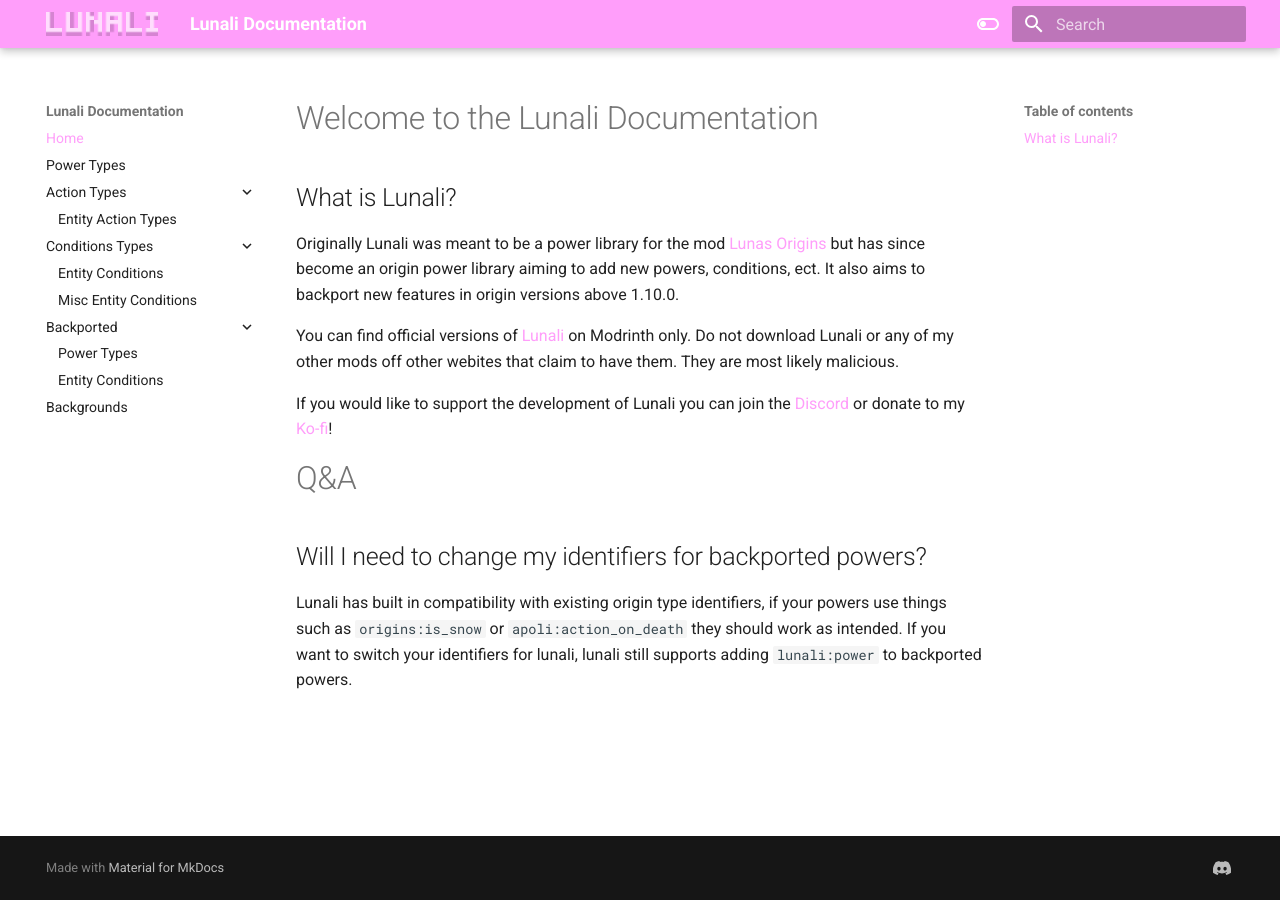
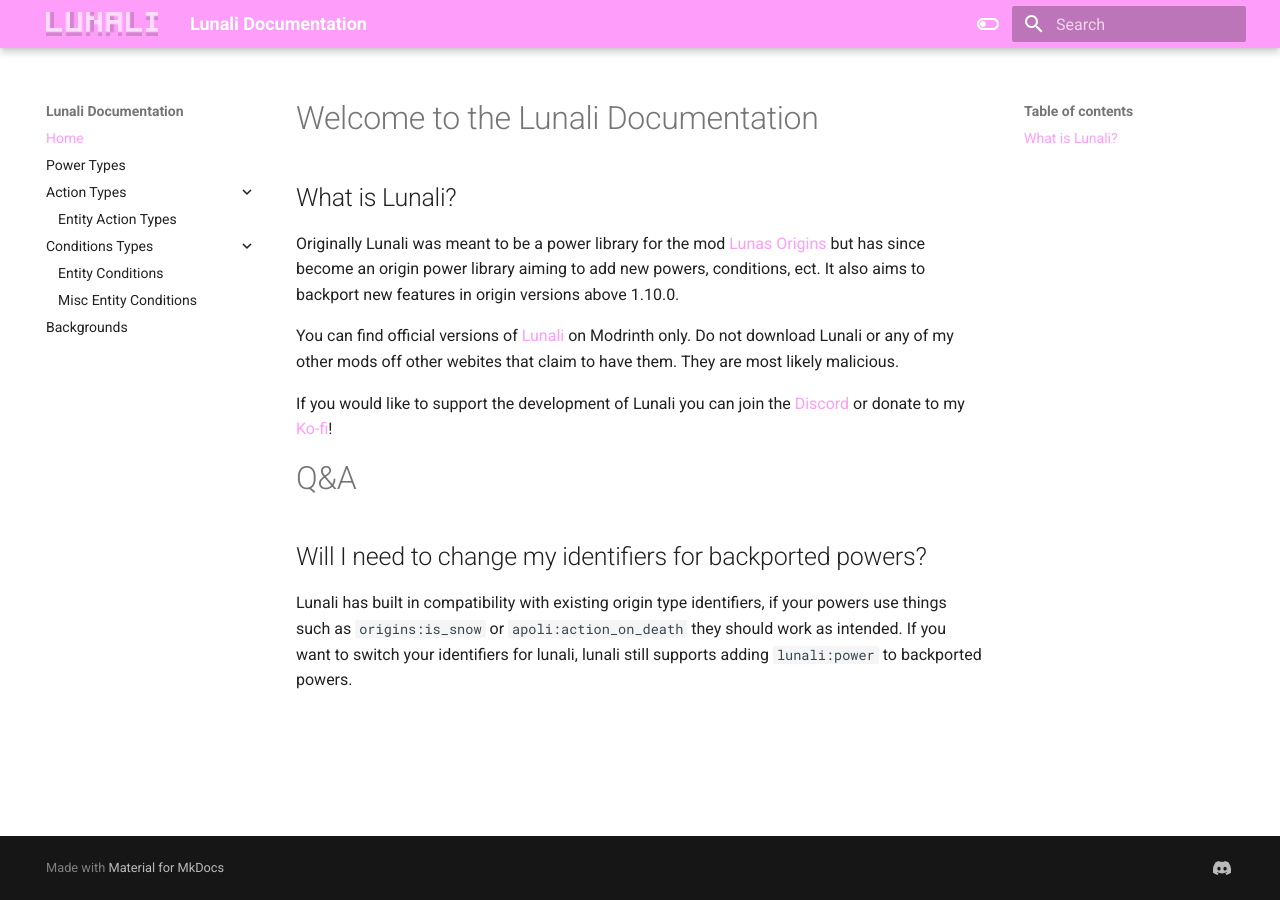
Before and after one commit to Lunaticol/lunali-wiki, an MkDocs documentation site: the page built from docs/index.md, in a window 1280 px wide. Built offline with MkDocs 1.6.1 and Material for MkDocs 9.7.7, drawn with Linux system fonts in a browser that asks for light colours.

Commit message:
fix now?

```diff
--- a/mkdocs.yml
+++ b/mkdocs.yml
@@ -8,9 +8,6 @@ nav:
   - Conditions Types:
       - Entity Conditions: types/entity_condition_types.md
       - Misc Entity Conditions: types/misc_condition_types.md
-  - Backported:
-      - Power Types: types/power_types.md
-      - Entity Conditions: types/entity_condition_types.md
   - Backgrounds: types/origin_backgrounds.md
 theme:
   name: material
```
